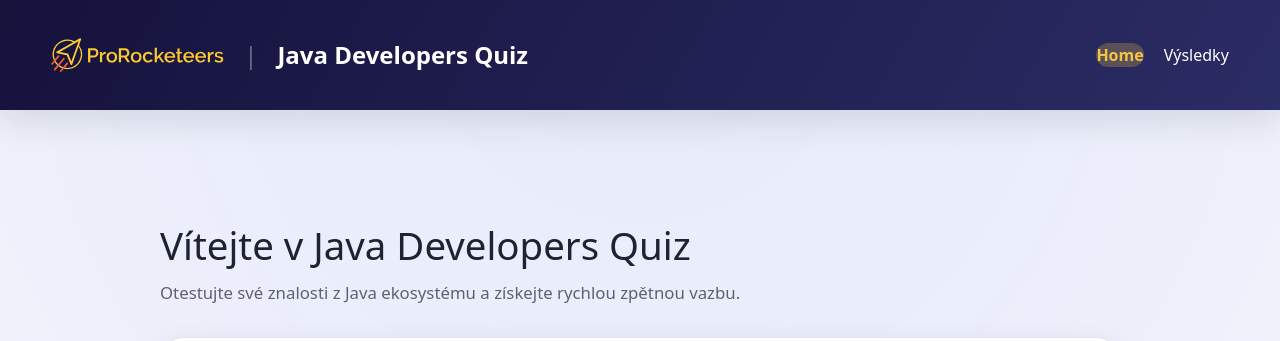
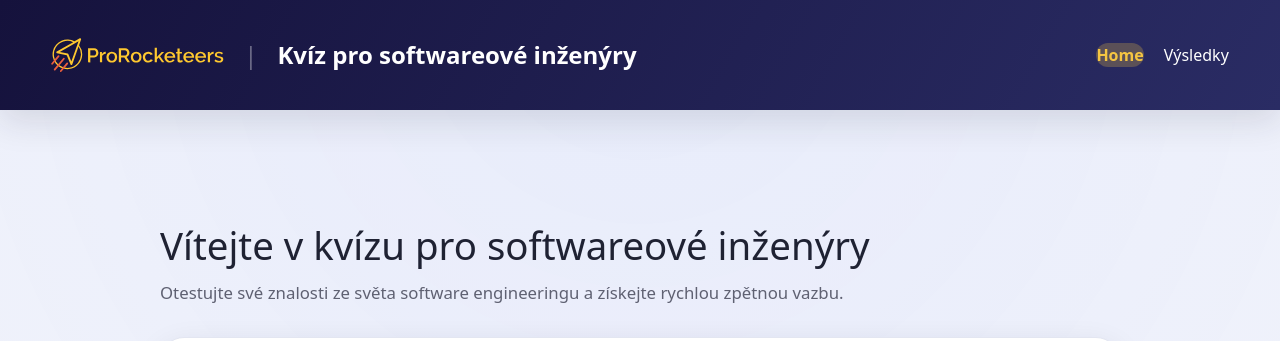
Before and after one commit to ProRocketeers/developers-quiz, a React (Vite) app: page / in a window 1280 px wide. Shown: the top 341 px of the page. Built offline with nearby package versions, Linux system fonts and the light colour scheme; no server answers.

Commit message:
Use Czech branding for software engineer quiz

```diff
--- a/src/components/Header.tsx
+++ b/src/components/Header.tsx
@@ -8,7 +8,7 @@ function Header() {
       <div className="header-brand">
         <img src={logo} alt="Prorocketeers" className="header-logo" />
         <span className="header-divider">|</span>
-        <h1 className="header-title">Java Developers Quiz</h1>
+        <h1 className="header-title">Kvíz pro softwareové inženýry</h1>
       </div>
       <nav className="header-nav">
         <NavLink
--- a/src/pages/Home.tsx
+++ b/src/pages/Home.tsx
@@ -13,8 +13,11 @@ function Home() {
 
   return (
     <div className="home">
-      <h2>Vítejte v Java Developers Quiz</h2>
-      <p>Otestujte své znalosti z Java ekosystému a získejte rychlou zpětnou vazbu.</p>
+      <h2>Vítejte v kvízu pro softwareové inženýry</h2>
+      <p>
+        Otestujte své znalosti ze světa software engineeringu a získejte rychlou
+        zpětnou vazbu.
+      </p>
 
       <div className="home-card">
         <div className="home-card-header">
```
